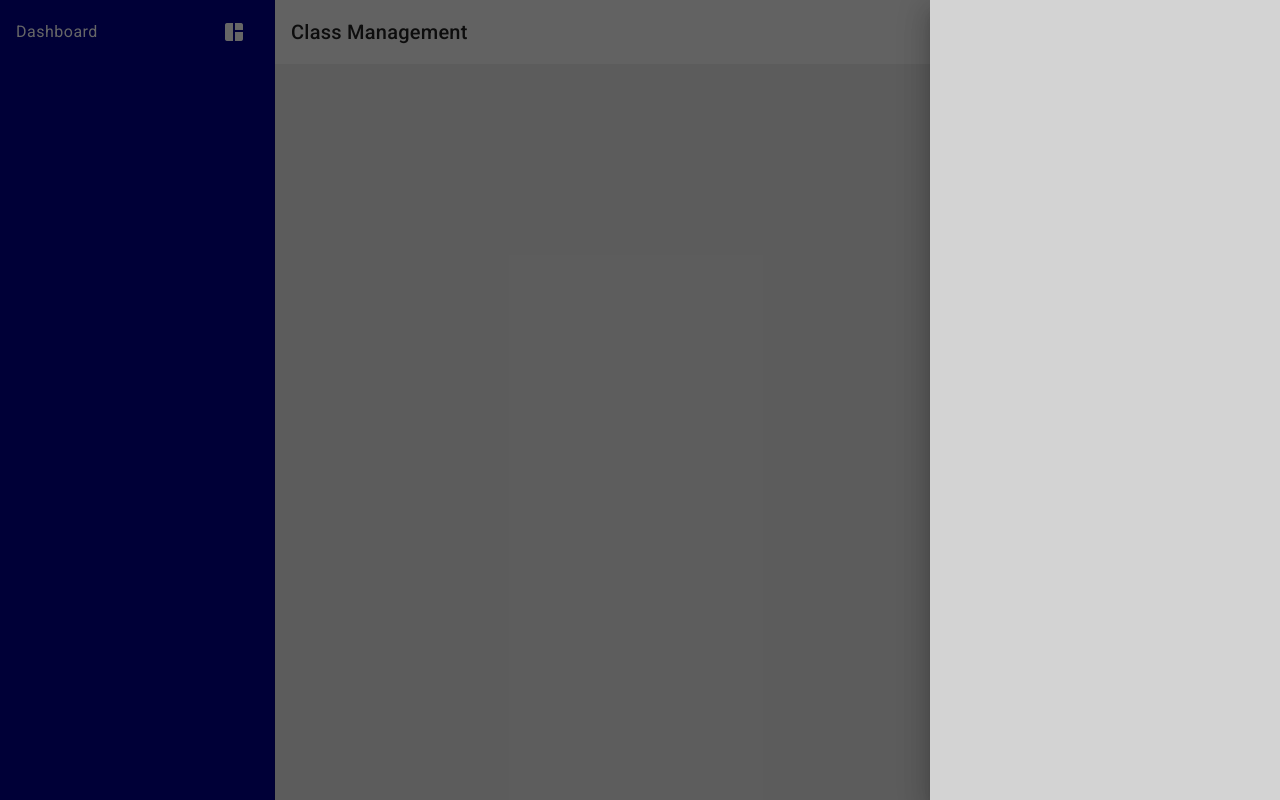
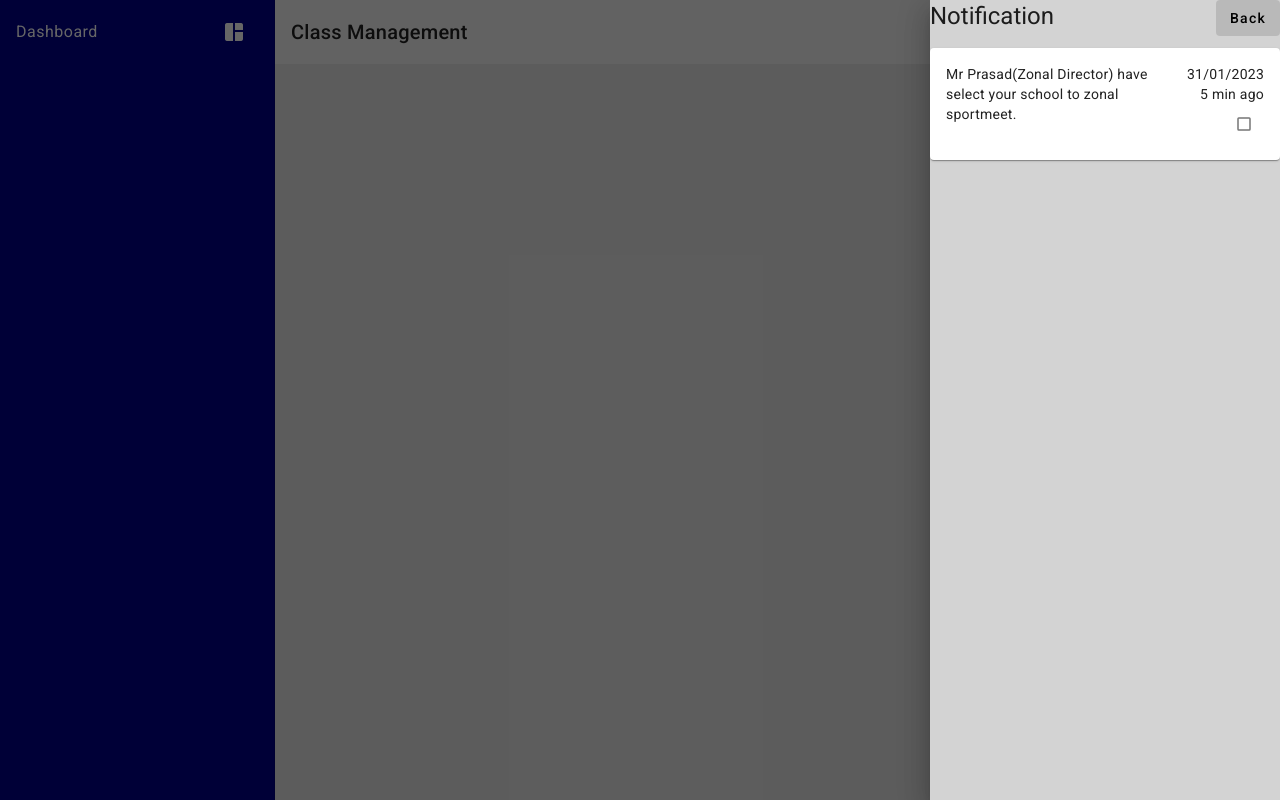
Before and after one commit to codingPentagon/ZoneEd, an Angular app in the folder frontend/: page / in a window 1280 px wide. Both pictures are taken after a click on the button "notifications". Built offline with nearby package versions, Linux system fonts and the light colour scheme.

Commit message:
Created notification header and content.

```diff
--- a/frontend/src/app/shared/notification/notification.component.css
+++ b/frontend/src/app/shared/notification/notification.component.css
@@ -17,3 +17,20 @@ mat-drawer-container{
 mat-drawer-container:not(:has(.mat-drawer-opened))  {
   width: 100%;
 }
+mat-card-content{
+  display: flex;
+}
+
+mat-checkbox{
+  transform: scale(0.75);
+}
+.date{
+  flex: 1;
+  text-align: right;
+}
+.notifhed{
+  display: flex;
+}
+.spacer{
+  flex: 1 1 auto;
+}
--- a/frontend/src/app/shared/notification/notification.component.html
+++ b/frontend/src/app/shared/notification/notification.component.html
@@ -1,4 +1,22 @@
 <mat-drawer-container >
   <mat-drawer position="end" [opened]="isOpen" (closed)="isOpen=false">
+    <div class="notifhed">
+      <h1>Notification</h1>
+      <span class="spacer"></span>
+      <button mat-button>Back</button>
+    </div>
+    <mat-card>
+      <mat-card-content>
+        Mr Prasad(Zonal Director) have select your school to zonal sportmeet.
+        <div class="date">
+          31/01/2023
+          <br>
+          5 min ago
+          <br>
+          <mat-checkbox></mat-checkbox>
+        </div>
+
+      </mat-card-content>
+    </mat-card>
   </mat-drawer>
 </mat-drawer-container>
--- a/frontend/src/app/shared/shared.module.ts
+++ b/frontend/src/app/shared/shared.module.ts
@@ -12,6 +12,8 @@ import { HeaderComponent } from './header/header.component';
 import {MatToolbarModule} from "@angular/material/toolbar";
 import {NotificationComponent} from "./notification/notification.component";
 import {NotificationToggleService} from "./notification/notification-toggle.service";
+import {MatCardModule} from "@angular/material/card";
+import {MatCheckboxModule} from "@angular/material/checkbox";
 
 
 @NgModule({
@@ -30,6 +32,8 @@ import {NotificationToggleService} from "./notification/notification-toggle.serv
     MatButtonModule,
     RouterLink,
     MatToolbarModule,
+    MatCardModule,
+    MatCheckboxModule,
   ],
 
   exports: [
```
